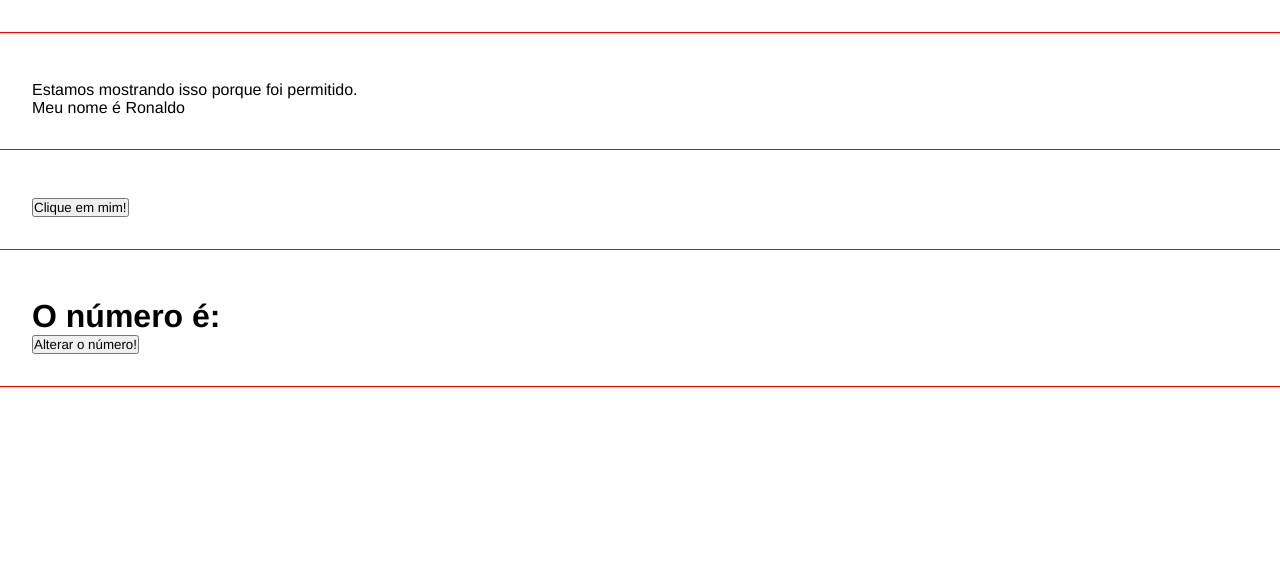
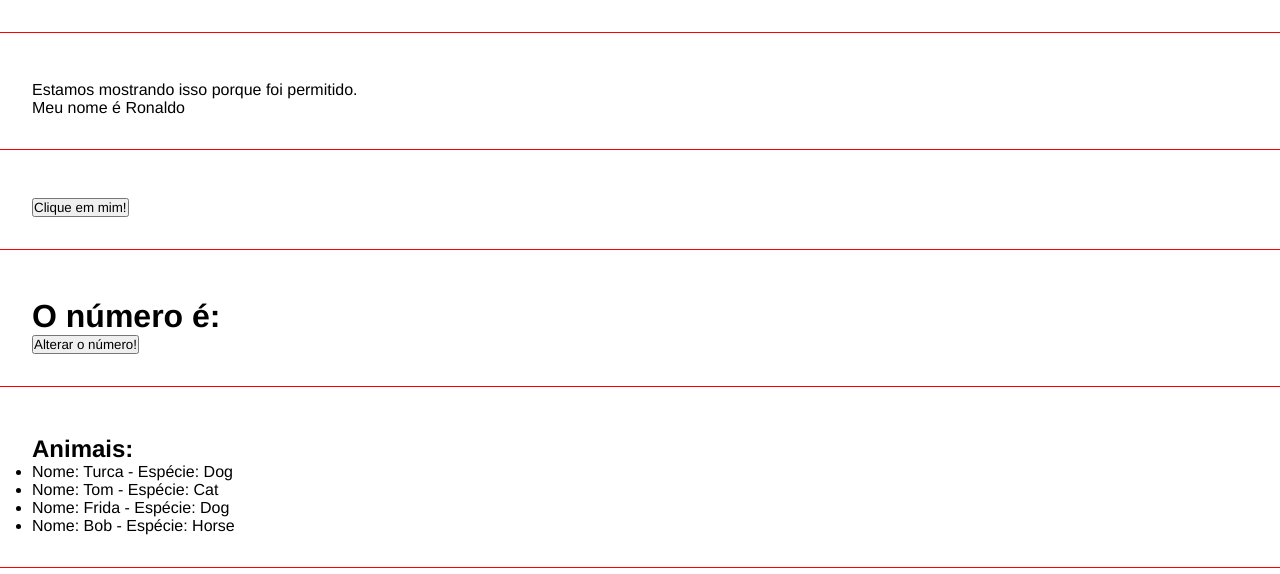
Before and after one commit to ronaldovctor/Angular13-MatheusBattist, an Angular app: page / in a window 1280 px wide. Shown: the part 638-1212 px from the top of the page. Built offline with nearby package versions, Linux system fonts and the light colour scheme.

Commit message:
Renderizacao de lista

```diff
--- a/src/app/app.component.html
+++ b/src/app/app.component.html
@@ -7,3 +7,4 @@
 <app-if-render></app-if-render>
 <app-eventos></app-eventos>
 <app-emitter></app-emitter>
+<app-list-render></app-list-render>
--- a/src/app/app.module.ts
+++ b/src/app/app.module.ts
@@ -9,6 +9,7 @@ import { IfRenderComponent } from './components/if-render/if-render.component';
 import { EventosComponent } from './components/eventos/eventos.component';
 import { EmitterComponent } from './components/emitter/emitter.component';
 import { ChangeNumberComponent } from './components/change-number/change-number.component';
+import { ListRenderComponent } from './components/list-render/list-render.component';
 
 @NgModule({
   declarations: [
@@ -19,7 +20,8 @@ import { ChangeNumberComponent } from './components/change-number/change-number.
     IfRenderComponent,
     EventosComponent,
     EmitterComponent,
-    ChangeNumberComponent
+    ChangeNumberComponent,
+    ListRenderComponent
   ],
   imports: [
     BrowserModule
--- a/src/app/components/emitter/emitter.component.ts
+++ b/src/app/components/emitter/emitter.component.ts
@@ -14,6 +14,6 @@ export class EmitterComponent implements OnInit {
   }
 
   onChangeNumber(): void {
-    this.myNumber = Math.ceil(Math.random() * 50)
+    this.myNumber = Math.floor(Math.random() * 50)
   }
 }
--- /dev/null
+++ b/src/app/components/list-render/list-render.component.html
@@ -0,0 +1,8 @@
+<div class="class">
+   <h2>Animais:</h2>
+   <ul>
+      <li *ngFor="let animal of animals">
+         <p>Nome: {{animal.name}} - Espécie: {{animal.type}}</p>
+      </li>
+   </ul>
+</div>
--- /dev/null
+++ b/src/app/components/list-render/list-render.component.ts
@@ -0,0 +1,22 @@
+import { Component, OnInit } from '@angular/core';
+
+@Component({
+  selector: 'app-list-render',
+  templateUrl: './list-render.component.html',
+  styleUrls: ['./list-render.component.css']
+})
+export class ListRenderComponent implements OnInit {
+
+  animals: { name: string, type: string }[] = [
+    { name: "Turca", type: "Dog" },
+    { name: "Tom", type: "Cat" },
+    { name: "Frida", type: "Dog" },
+    { name: "Bob", type: "Horse" }
+  ]
+
+  constructor() { }
+
+  ngOnInit(): void {
+  }
+
+}
--- a/src/index.html
+++ b/src/index.html
@@ -3,7 +3,7 @@
 
 <head>
   <meta charset="utf-8">
-  <title>Momentos</title>
+  <title>Angular 13</title>
   <base href="/">
   <meta name="viewport" content="width=device-width, initial-scale=1">
   <link rel="icon" type="image/x-icon" href="favicon.ico">
```
Also changed, not shown: src/app/components/list-render/list-render.component.css (added), 1 other file (tests, documents, lock files or other folders).
